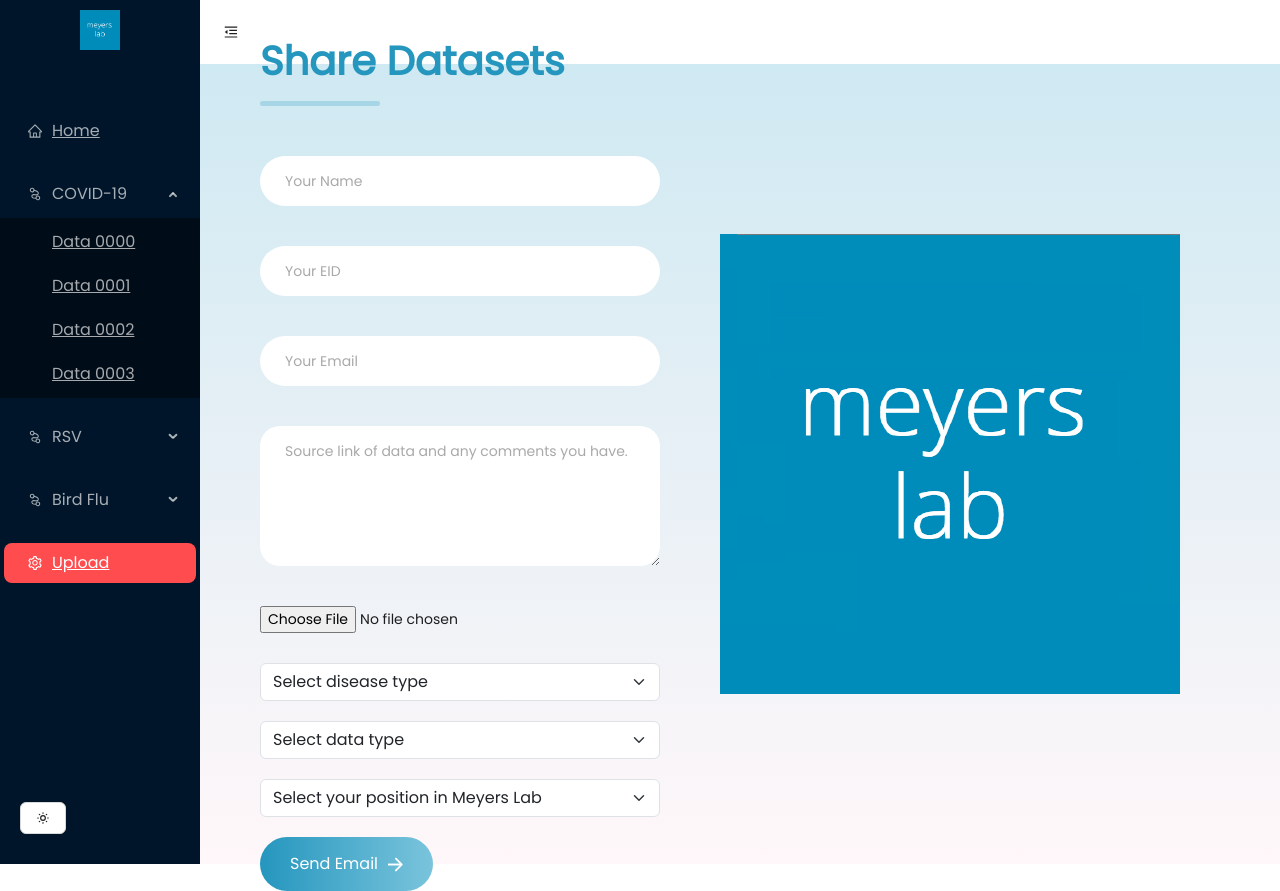
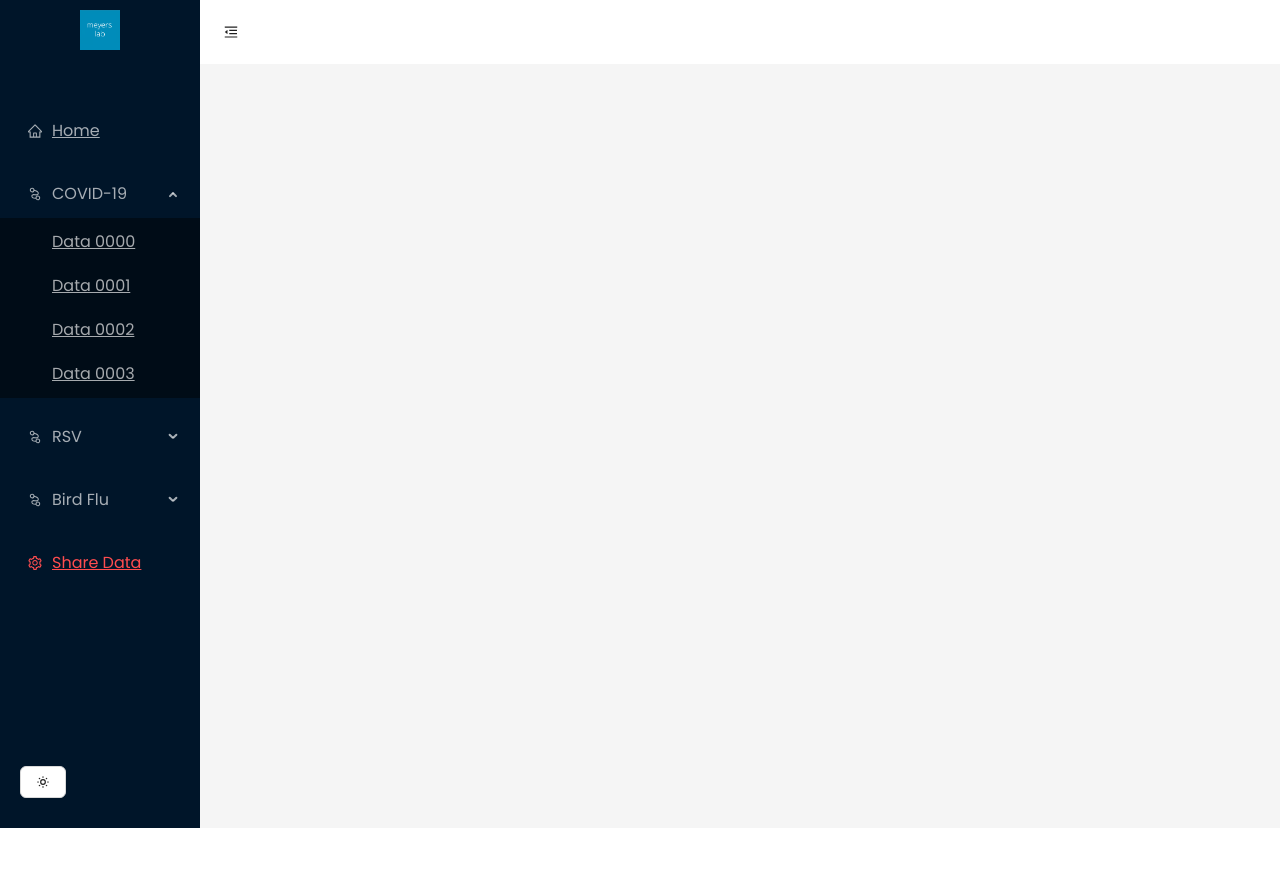
Before and after one commit to anjieliu121/meyers_database, a React (Vite) app: page /upload in a window 1280 px wide. After the commit the page ends 828 px from the top, so only its background shows below. Built offline with nearby package versions, Linux system fonts and the light colour scheme.

Commit message:
remove the not working email validation

```diff
--- a/src/App.jsx
+++ b/src/App.jsx
@@ -43,7 +43,7 @@ const App = () => {
                         <Route path='/covid19/data0001' element={<div>Disabled Users List</div>}></Route>
                         <Route path='/covid19/data0002' element={<div>Profile</div>}></Route>
                         <Route path='/covid19/data0003' element={<div>hi</div>}></Route>
-                        <Route path='/upload' element={<ShareData />}></Route>
+                        <Route path='/sharedata' element={<ShareData />}></Route>
                       </Routes>
                   </Content>
               </Layout>
--- a/src/components/MenuList.jsx
+++ b/src/components/MenuList.jsx
@@ -55,8 +55,8 @@ const MenuList = ({darkTheme, dataChanger}) => {
 
             </Menu.SubMenu>
 
-            <Menu.Item key="upload" icon={<SettingOutlined/>} danger={true}>
-                <Link to="/upload">Upload</Link>
+            <Menu.Item key="sharedata" icon={<SettingOutlined/>} danger={true}>
+                <Link to="/sharedata">Share Data</Link>
             </Menu.Item>
         </Menu>
     )
--- a/src/pages/ShareData.jsx
+++ b/src/pages/ShareData.jsx
@@ -11,10 +11,6 @@ import emails from '../static/lab_emails.json';
 export const ShareData = () => {
   const form = useRef();
 
-  // for email validation
-  const [email, setEmail] = useState('');
-  const [isValidEmail, setIsValidEmail] = useState(true);
-
 
 
 
@@ -24,11 +20,6 @@ export const ShareData = () => {
     const templateId = 'template_g1rd0sb';
     const publicKey = 'fD2ggtXRbcEzUbXND';
 
-    // for email validation
-    if (!emails.email.includes(email)) {
-      setIsValidEmail(false);
-      return;
-    }
 
     emailjs
       .sendForm(serviceId, templateId, form.current, {
@@ -45,12 +36,6 @@ export const ShareData = () => {
       );
   };
 
-  // for email validation
-  const handleEmailChange = (e) => {
-    setEmail(e.target.value);
-    setIsValidEmail(true); // Reset the error message when the user starts typing
-  };
-
 
   return (
       <div className="form-container form-background">
@@ -64,10 +49,9 @@ export const ShareData = () => {
 
               <input type="text" name="from_eid" placeholder="Your EID" className="form-input" required/>
 
-              <input type="email" name="from_email" placeholder="Your Email" className="form-input" value={email}
-                     pattern="[a-z0-9._%+-]+@[a-z0-9.-]+\.[a-z]{2,4}$" required onChange={handleEmailChange}/>
 
-              {!isValidEmail && <p style={{ color: 'red' }}>Email not found in the allowed list.</p>}
+              <input type="email" name="from_email" placeholder="Your Email" className="form-input"
+                     pattern="[a-z0-9._%+-]+@[a-z0-9.-]+\.[a-z]{2,4}$" required/>
 
               <textarea name="message" placeholder="Source link of data and any comments you have."
                         className="form-input" cols="30" rows="10"/>
```
